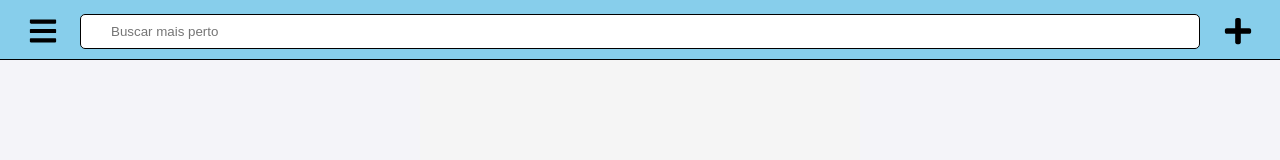
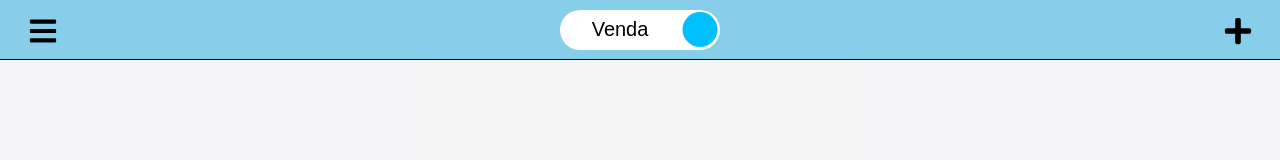
Before and after one commit to danielclaytonborgtx/CasaPerto, a React (Vite) app: page / in a window 1280 px wide. Shown: the top 160 px of the page. Built offline with nearby package versions, Linux system fonts and the light colour scheme.

Commit message:
commit 28/11

```diff
--- a/package.json
+++ b/package.json
@@ -22,6 +22,7 @@
     "react-modal": "^3.16.1",
     "react-router-dom": "^6.28.0",
     "react-slick": "^0.30.2",
+    "react-switch": "^7.0.0",
     "slick-carousel": "^1.8.1",
     "styled-components": "^6.1.13"
   },
--- a/src/components/header/header.tsx
+++ b/src/components/header/header.tsx
@@ -1,12 +1,14 @@
 import React, { useState } from "react";
-import { Container, MenuButton, SearchInput, AddButton, Icon } from "./styles";
+import { Container, MenuButton, AddButton, Icon, SwitchContainer } from "./styles";
 import SlideMenu from "../../pages/SlideMenu/slideMenu";
 import { useNavigate } from "react-router-dom";
 
 import { FaBars, FaPlus } from "react-icons/fa";
+import Switch from "react-switch";
 
 const Header: React.FC = () => {
   const [isSlideMenuVisible, setSlideMenuVisible] = useState(false);
+  const [isRent, setIsRent] = useState(true); // true para "Aluguel", false para "Venda"
   const navigate = useNavigate();
 
   const toggleSlideMenu = () => {
@@ -14,12 +16,17 @@ const Header: React.FC = () => {
   };
 
   const handleAddPropertyClick = () => {
-    const storedUser = localStorage.getItem("user"); // Verifica se o usuário está logado
+    const storedUser = localStorage.getItem("user");
     if (storedUser) {
-      navigate("/addProperty"); // Redireciona para adicionar imóvel
+      navigate("/addProperty");
     } else {
-      navigate("/signIn"); // Redireciona para a tela de login
+      navigate("/signIn");
     }
+  };
+
+  // Função para mudar o estado do slider
+  const handleSwitchChange = (checked: boolean) => {
+    setIsRent(checked);
   };
 
   return (
@@ -29,7 +36,23 @@ const Header: React.FC = () => {
           <FaBars size={30} />
         </Icon>
       </MenuButton>
-      <SearchInput type="text" placeholder="Buscar mais perto" />
+
+      <SwitchContainer>
+        <Switch
+          checked={isRent}
+          onChange={handleSwitchChange}
+          offColor="#ffffff"   // Cor de fundo quando "Aluguel" (cinza claro)
+          onColor="#ffffff"    // Cor de fundo quando "Venda" (cinza claro)
+          height={40}
+          width={160}
+          uncheckedIcon={<span style={{ fontSize: '20px', color: 'black', display: 'flex', justifyContent: 'center', alignItems: 'center', height: '100%', width: '100%', paddingRight: '100px' }}>Aluguel</span>}
+          checkedIcon={<span style={{ fontSize: '20px', color: 'black', display: 'flex', justifyContent: 'center', alignItems: 'center', height: '100%', width: '100%', paddingLeft: '60px' }}>Venda</span>}
+          handleDiameter={35}   // Tamanho do botão redondo
+          onHandleColor="#00BFFF" // Cor do botão redondo fixo (azul claro)
+          offHandleColor="#00BFFF"  // Também aplica o azul claro ao botão redondo
+        />
+      </SwitchContainer>
+
       <AddButton onClick={handleAddPropertyClick}>
         <Icon>
           <FaPlus size={30} />
--- a/src/components/header/styles.ts
+++ b/src/components/header/styles.ts
@@ -28,17 +28,6 @@ export const MenuButton = styled.button`
   margin-top: 8px;
 `;
 
-export const SearchInput = styled.input`
-  flex: 1;
-  height: 35px;
-  border: 1px solid #000;
-  border-radius: 5px;
-  padding-left: 30px;
-  padding-right: 30px;
-  background-color: #fff;
-  margin-top: 3px;
-`;
-
 export const AddButton = styled.button`
   display: flex;
   justify-content: center;
@@ -56,3 +45,9 @@ export const Icon = styled.span`
   font-size: 25px;
   color: black;
 `;
+
+export const SwitchContainer = styled.div`
+  display: flex;
+  align-items: center;
+  justify-content: center; // Garante que o Switch fique centralizado
+`;
--- a/src/pages/AddProperty/addProperty.tsx
+++ b/src/pages/AddProperty/addProperty.tsx
@@ -18,7 +18,7 @@ const AddProperty = () => {
 
   const [name, setName] = useState('');
   const [images, setImages] = useState<File[]>([]);
-  const [price, setPrice] = useState<string>('');
+  const [price, setPrice] = useState('');
   const [details, setDetails] = useState('');
   const [latitude, setLatitude] = useState(0);
   const [longitude, setLongitude] = useState(0);
@@ -30,13 +30,13 @@ const AddProperty = () => {
 
   // Obter localização atual do usuário
   useEffect(() => {
-    const getCurrentLocation = () => {
     if (navigator.geolocation) {
       navigator.geolocation.getCurrentPosition(
         (position) => {
-            setLatitude(position.coords.latitude);
-            setLongitude(position.coords.longitude);
-            setMapPosition({ lat: position.coords.latitude, lng: position.coords.longitude });
+          const { latitude, longitude } = position.coords;
+          setLatitude(latitude);
+          setLongitude(longitude);
+          setMapPosition({ lat: latitude, lng: longitude });
         },
         () => {
           alert('Falha ao obter localização. Usando localização padrão.');
@@ -47,8 +47,6 @@ const AddProperty = () => {
       alert('Localização não disponível');
       setMapPosition({ lat: -23.55052, lng: -46.633308 });
     }
-    };
-    getCurrentLocation();
   }, []);
 
   const handleMapClick = (event: google.maps.MapMouseEvent) => {
@@ -62,7 +60,7 @@ const AddProperty = () => {
 
   // Função para adicionar imóvel
   const handleAddProperty = async () => {
-    if (!name || images.length === 0 || !price || !details || !user) {
+    if (!name.trim() || images.length === 0 || !price.trim() || !details.trim() || !user) {
       setErrorMessage('Por favor, preencha todos os campos e certifique-se de estar logado.');
       return;
     }
@@ -86,21 +84,16 @@ const AddProperty = () => {
         'https://casa-mais-perto-server-clone-production.up.railway.app/imoveis',
         formData
       );
-
+      console.log(response);
       if (response.status === 201) {
         setSuccessMessage('Imóvel adicionado com sucesso!');
         // Limpar os campos após o sucesso
-        setName('');
-        setImages([]);
-        setPrice('');
-        setDetails('');
-        setLatitude(0);
-        setLongitude(0);
+        resetForm();
         navigate('/profile');
       } else {
         setErrorMessage('Erro ao adicionar imóvel. Tente novamente.');
       }
-    } catch (error: unknown) {
+    } catch (error) {
       console.error(error);
 
       if (axios.isAxiosError(error)) {
@@ -131,6 +124,16 @@ const AddProperty = () => {
     if (/^\d*\.?\d*$/.test(value) && (value === '' || parseFloat(value) > 0)) {
       setPrice(value);
     }
+  };
+
+  const resetForm = () => {
+    setName('');
+    setImages([]);
+    setPrice('');
+    setDetails('');
+    setLatitude(0);
+    setLongitude(0);
+    setMapPosition({ lat: 0, lng: 0 });
   };
 
   return (
--- a/src/pages/Profile/profile.tsx
+++ b/src/pages/Profile/profile.tsx
@@ -39,10 +39,15 @@ const Profile: React.FC = () => {
   // Função para buscar os imóveis do usuário
   const fetchProperties = async (userId: number) => {
     try {
-      const response = await fetch(`https://casa-mais-perto-server-clone-production.up.railway.app/imoveis?userId=${userId}`); // Substitua pela URL da sua API
+      const response = await fetch(`https://casa-mais-perto-server-clone-production.up.railway.app/imoveis/user?userId=${userId}`);
       const data = await response.json();
       if (response.ok) {
-        setProperties(data); // Atualiza a lista de imóveis
+        if (data.message) {
+          setProperties([]); // Se não houver imóveis, garantimos que a lista seja vazia
+          setError(data.message); // Exibe a mensagem do servidor
+        } else {
+          setProperties(data); // Atualiza a lista de imóveis
+        }
       } else {
         setError("Erro ao carregar imóveis.");
       }
@@ -51,8 +56,8 @@ const Profile: React.FC = () => {
     }
   };
 
-   // Função de logout
-   const handleLogout = () => {
+  // Função de logout
+  const handleLogout = () => {
     localStorage.removeItem("user"); // Remove o usuário do localStorage
     navigate("/login"); // Redireciona para a página de login
   };
@@ -83,7 +88,7 @@ const Profile: React.FC = () => {
 
       <h2>Imóveis Postados</h2>
       {properties.length === 0 ? (
-        <div>Você ainda não tem imóveis postados.</div> // Exibe mensagem caso não haja imóveis
+        <div>{error || "Você ainda não tem imóveis postados."}</div> // Exibe mensagem de erro ou sem imóveis
       ) : (
         <UserList>
           {properties.map((property) => (
```
Also changed, not shown: 1 other file (tests, documents, lock files or other folders). Lines whose indentation alone changed are shown as unchanged.
